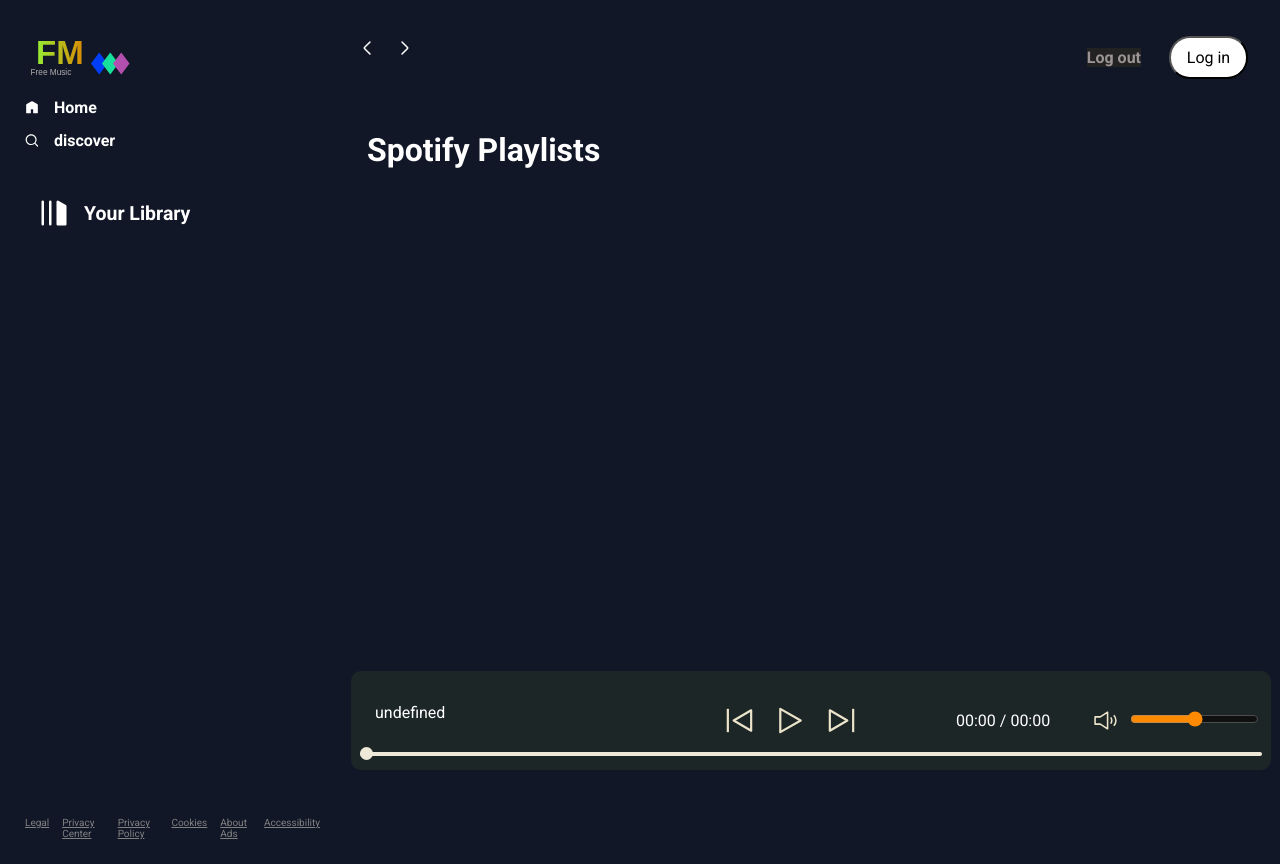
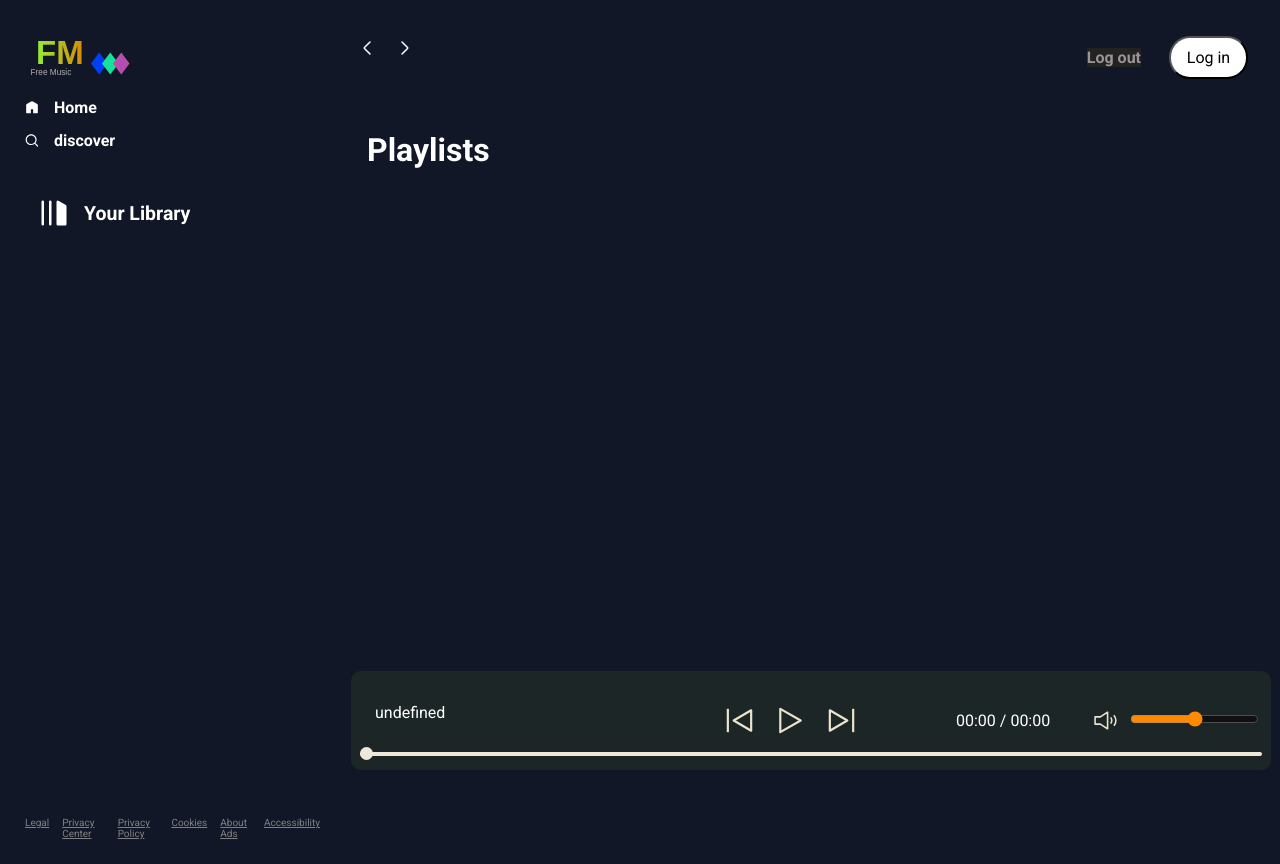
Before and after one commit to anujdhiman485/fm, a website: page index.html in a window 1280 px wide. Drawn offline with Linux system fonts and the light colour scheme; no server answers; sample sign-in values are in the browser's storage.

Commit message:
second commit

```diff
--- a/index.html
+++ b/index.html
@@ -76,7 +76,7 @@
                 </div>
             </div>
             <div class="spotifyPlaylists">
-                <h1>Spotify Playlists</h1>
+                <h1>Playlists</h1>
                 <div class="cardContainer">  </div>
                 <div class="playbar">
                     <div class="seekbar">
```
Also changed, not shown: login.html (+1 -1 lines).
